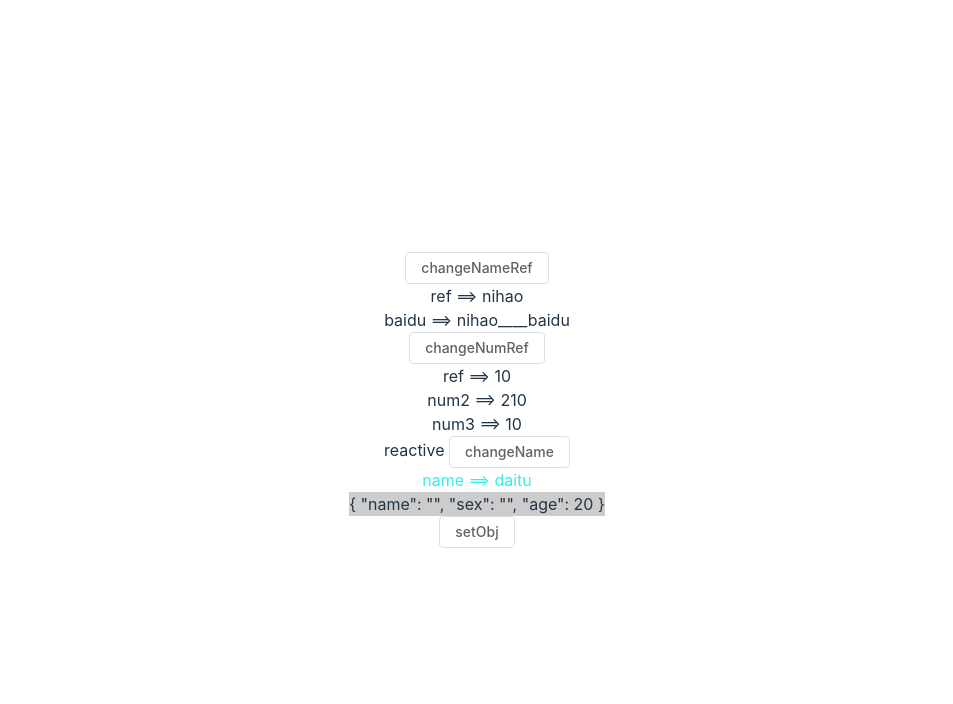
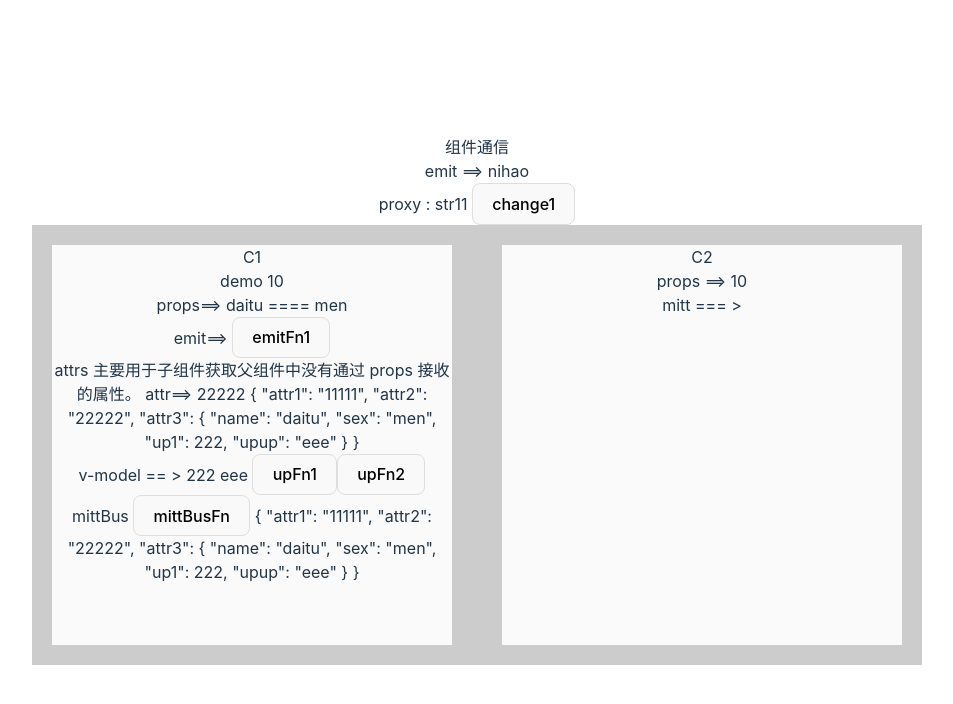
Before and after one commit to mapeimapei/awesome-vite-vue3-ts, a Vue app: page /#/demo3 in a window 1280 px wide. Before the commit this address led to /#/demo. Shown: the top 704 px of the page, without its empty margins (163-1116 px from the left). Built offline with nearby package versions, Linux system fonts and the light colour scheme.

Commit message:
组件通信的方法

```diff
--- a/src/main.ts
+++ b/src/main.ts
@@ -19,6 +19,6 @@ const app = createApp(App)
 app.use(ElementPlus).use(router).use(pinia)
 app.mount('#app')
 
-app.config.globalProperties.mittBus = mitt()
+app.config.globalProperties.$mittBus = mitt()
 
 app.config.globalProperties.$uuid = uuid
--- a/src/router/route.ts
+++ b/src/router/route.ts
@@ -18,7 +18,7 @@ export const staticRoutes: Array<RouteRecordRaw> = [
 	 * 提示：写在这里的为全屏界面，不建议写在这里
 	 * 请写在 `dynamicRoutes` 路由数组中
 	 */
-	 {
+	{
 		path: '/request',
 		name: 'request',
 		component: () => import('@/views/demo/request.vue'),
@@ -28,8 +28,7 @@ export const staticRoutes: Array<RouteRecordRaw> = [
 	},
 
 
-
-	 {
+	{
 		path: '/demo',
 		name: 'demo',
 		component: () => import('@/views/demo/demo.vue'),
@@ -38,7 +37,7 @@ export const staticRoutes: Array<RouteRecordRaw> = [
 		},
 	},
 
-	 {
+	{
 		path: '/demo1',
 		name: 'demo1',
 		component: () => import('@/views/demo/demo1.vue'),
@@ -57,6 +56,16 @@ export const staticRoutes: Array<RouteRecordRaw> = [
 	},
 
 	{
+		path: '/demo3',
+		name: 'demo3',
+		component: () => import('@/views/demo/demo3.vue'),
+		meta: {
+			title: 'demo3',
+		},
+	},
+
+
+	{
 		path: '/store',
 		name: 'store',
 		component: () => import('@/views/demo/store.vue'),
--- /dev/null
+++ b/src/views/demo/demo3-c1.vue
@@ -0,0 +1,153 @@
+<template>
+	 <div style="background:#fafafa; width:400px; height:400px; float:left">
+      <div>C1</div>
+
+      {{state.demo}}
+
+      {{num3}}
+
+      <div>
+        props==> {{props.name}} ==== {{props.sex}}
+
+      </div>
+
+      <div>
+        emit==>
+
+        <button @click="emitFn1">emitFn1</button>
+
+      </div>
+
+
+      <div>
+      attrs 主要用于子组件获取父组件中没有通过 props 接收的属性。
+        attr==> {{attrs.attr2}}
+      {{attrs}}
+
+      </div>
+
+
+      <div>
+        v-model == >
+
+        {{up1}}
+         {{up2}}
+
+        <button @click="upFn1">upFn1</button>
+        <button @click="upFn2">upFn2</button>
+
+      </div>
+
+      <div>
+      mittBus
+        <button @click="mittBusFn">mittBusFn</button>
+      {{attrs}}
+
+      </div>
+
+
+
+
+
+   </div>
+</template>
+
+<script lang="ts" setup>
+import { ref, toRefs, reactive,useAttrs,getCurrentInstance, onMounted, nextTick, computed, watch } from 'vue';
+
+const str = ref("demo")
+const num3 = ref(10)
+const state = reactive({
+  demo:"demo"
+});
+
+const props = defineProps({
+  name:String,
+  sex:{
+    type:String,
+    default:"1111"
+  },
+  up1:{
+    type:Number,
+    default:0
+  },
+
+  up2:{
+    type:String,
+    default:0
+  },
+
+
+})
+
+// 子组件通过emit更改父组件中的值
+const emit = defineEmits(["c1ChangeName","up1","up2"])
+const emitFn1 = ()=>{
+  emit("c1ChangeName","c1组件修改了父组件中的值")
+}
+
+const upFn1 = ()=>{
+  emit("update:up1",555555555)
+}
+
+const upFn2 = ()=>{
+  emit("update:up2","这个方法就是之前的sync")
+}
+
+
+
+
+const changeNum3 = (val)=>{
+
+  num3.value = val
+
+
+}
+
+//attrs 主要用于子组件获取父组件中没有通过 props 接收的属性。
+const attrs = useAttrs();
+console.log("attrs",JSON.stringify(attrs));
+console.log("attrs",attrs.attr2);
+
+const  {proxy} = getCurrentInstance()
+
+const mittBusFn = ()=>{
+
+  proxy.$mittBus.emit('handleChange',"Vue3中已经没有了EventBus跨组件通信，替代方案mitt.js，但原理方式EventBus是一样的")
+
+
+}
+
+
+
+
+
+
+
+
+
+
+
+
+defineExpose({
+  changeNum3,
+  str
+
+})
+
+
+
+
+
+
+
+
+
+</script>
+
+<style scoped lang="scss">
+
+
+
+
+</style>
--- /dev/null
+++ b/src/views/demo/demo3-c2.vue
@@ -0,0 +1,51 @@
+<template>
+	 <div style="background:#fafafa; width:400px; height:400px; float:right">
+      <div>C2</div>
+
+      props ==> {{props.num}}
+
+
+      <div>mitt === > {{aaRef}}</div>
+
+   </div>
+</template>
+
+<script lang="ts" setup>
+import { ref, toRefs,getCurrentInstance, reactive, onMounted,onUnmounted, nextTick, computed, watch } from 'vue';
+
+const aaRef = ref("")
+
+
+const props = defineProps({
+
+    num:{
+      type:String,
+      default:""
+    }
+
+
+})
+
+const  {proxy} = getCurrentInstance()
+
+
+const someMethod =(val)=>{
+  aaRef.value = val
+}
+
+
+proxy.$mittBus.on('handleChange',someMethod)
+
+onUnmounted(()=>{
+
+    proxy.$mittBus.off('handleChange',someMethod)
+
+})
+
+
+
+
+</script>
+
+<style scoped lang="scss">
+</style>
--- /dev/null
+++ b/src/views/demo/demo3.vue
@@ -0,0 +1,78 @@
+<template>
+<div>组件通信</div>
+      <div>
+        emit ==> {{nameRef}}
+      </div>
+
+      <div>
+        proxy : {{str11}}
+        <button @click="change1">change1</button>
+      </div>
+
+
+
+	 <div class="box">
+      <c1
+        ref = "cc1"
+        :name="state.name"
+        :sex="state.sex"
+        attr1="11111"
+        attr2="22222"
+        :attr3="state"
+        v-model:up1 = "state.up1"
+        v-model:up2 = "state.upup"
+        @c1ChangeName = "changeName"
+      >
+      </c1>
+
+
+
+      <c2 :num="num3"></c2>
+   </div>
+</template>
+
+<script lang="ts" setup>
+import c1 from "./demo3-c1.vue"
+import c2 from "./demo3-c2.vue"
+
+
+import { ref, toRefs, reactive, onMounted, getCurrentInstance, nextTick, computed, watch } from 'vue';
+
+const {proxy} = getCurrentInstance()
+
+
+const nameRef = ref("nihao")
+const num = ref(10)
+const num3 = ref(10)
+const state = reactive({
+  name:"daitu",
+  sex:"men",
+  up1:222,
+  upup:"eee"
+});
+
+const changeName = (val)=>{
+  nameRef.value = val
+}
+
+const str11 = ref("str11")
+const change1 = ()=>{
+  proxy.$refs["cc1"].changeNum3("通过ref直接执行子组件中的方法")
+  str11.value = proxy.$refs["cc1"].str
+
+}
+
+
+
+
+</script>
+
+
+
+
+
+
+<style scoped lang="scss">
+.box{ width:850px; padding:20px; height:400px; background:#ccc; }
+::v-deep button{ border:1px solid #dedede}
+</style>
```
